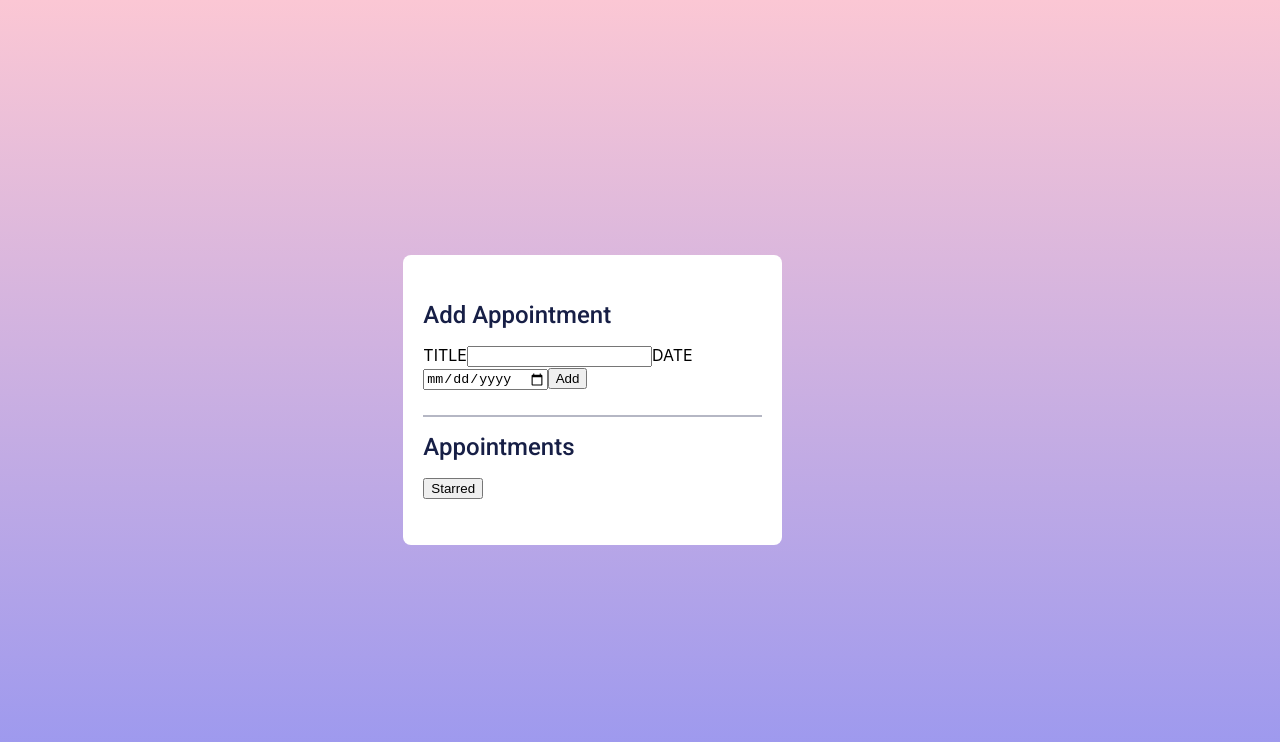
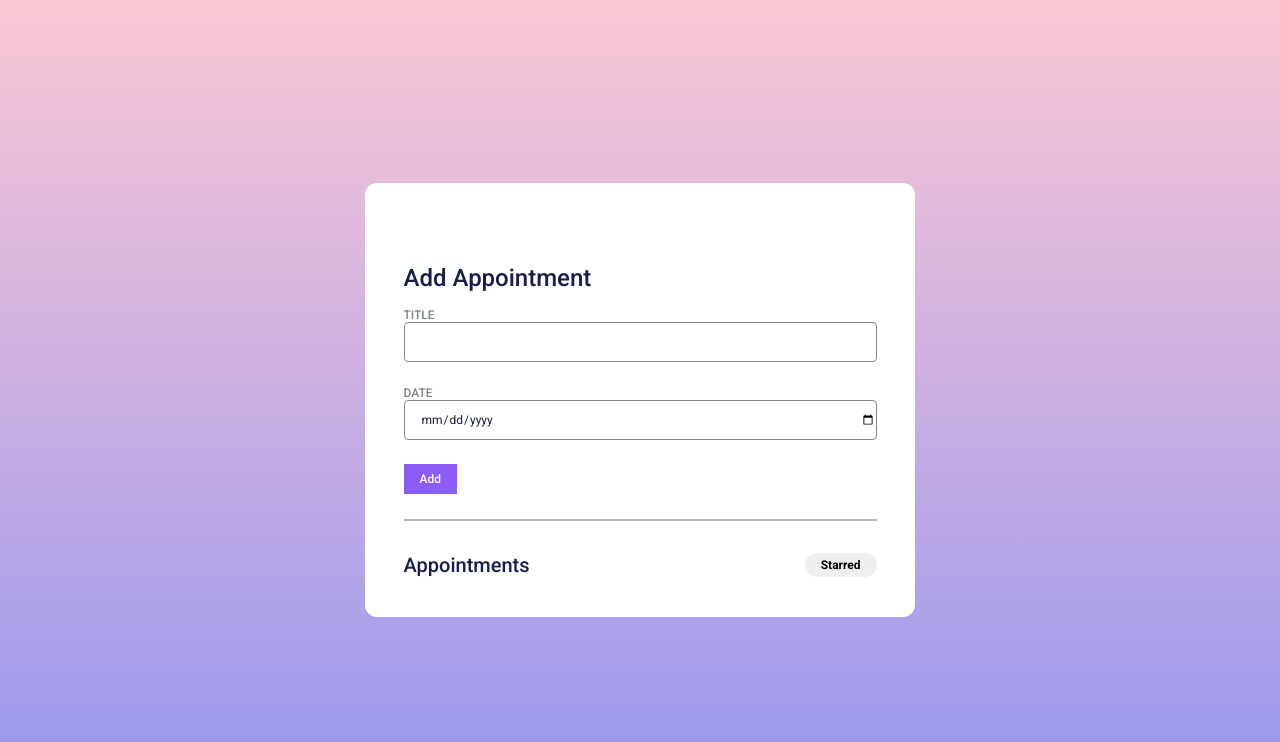
Before and after one commit to vineethsankre/Appointments-App, a React (Create React App) app: page / in a window 1280 px wide. Shown: the top 742 px of the page. Built offline with nearby package versions, Linux system fonts and the light colour scheme; a web font is replaced by a local one.

Commit message:
Appointments.js modified

```diff
--- a/src/components/Appointments/index.css
+++ b/src/components/Appointments/index.css
@@ -6,19 +6,67 @@
   justify-content: center;
   align-items: center;
 }
+.responsive-container {
+  background-color: #fff;
+  display: flex;
+  justify-content: center;
+  align-items: center;
+  width: 85%;
+  border-radius: 12px;
+  max-width: 550px;
+}
 .appointment-container {
-  background-color: #fff;
-  border-radius: 8px;
-  width: 80%;
-  padding: 30px 20px;
+  display: flex;
+  flex-direction: column;
+  align-items: center;
+  justify-content: center;
+  width: 86%;
+  max-width: 972px;
+}
+.add-appointment-container {
+  display: flex;
+  justify-content: space-between;
+  width: 100%;
+  margin-top: 64px;
+}
+.form {
+  display: flex;
+  flex-direction: column;
+  width: 100%;
+}
+.label {
+  color: #7e858e;
+  font-size: 12px;
+  font-family: 'Roboto';
+  font-weight: 500;
+}
+.input {
+  color: #171f46;
+  font-family: 'Roboto';
+  font-size: 12px;
+  border: 1px solid #7e858e;
+  border-radius: 4px;
+  height: 40px;
+  padding-left: 16px;
+  padding-top: 8px;
+  padding-bottom: 8px;
+  margin-bottom: 24px;
+  outline: none;
+}
+.add-button {
+  align-self: flex-start;
+  background-color: #8b5cf6;
+  color: #fff;
+  font-family: 'Roboto';
+  font-size: 12px;
+  font-weight: 500;
+  border: none;
+  padding: 8px 16px;
+  outline: none;
+  cursor: pointer;
 }
 .image {
   display: none;
-}
-.input-container {
-  display: flex;
-  flex-direction: column;
-  margin-bottom: 12px;
 }
 
 .title {
@@ -31,26 +79,43 @@
   width: 100%;
   border: 1px solid #b5b7c4;
   margin-top: 25px;
+  margin-bottom: 32px;
 }
-.appointment-button-container {
+.header-with-filter-container {
   display: flex;
   flex-direction: row;
   justify-content: space-between;
-  align-items: center;
+  align-self: stretch;
 }
 .appointments-heading {
-  font-size: 24px;
+  font-size: 20px;
   font-family: 'Roboto';
   color: #171f46;
   font-weight: 500;
+  margin: 0;
 }
 .starred-btn {
-  background-color: transparent;
-  border: 1px solid #9897f0;
-  border-radius: 14px;
+  border-radius: 25px;
   font-size: 12px;
   font-family: 'Roboto';
+  padding: 4px 16px;
+  font-weight: 600;
+  border: none;
+  outline: none;
+}
+.filter-filled {
+  color: #fff;
+  background-color: #9897f0;
+}
+.filter-empty {
   color: #9897f0;
-  padding: 4px 10px;
-  font-weight: 500;
+  background-color: white;
+  border: 1px solid #9897f0;
 }
+.appointments-list {
+  display: flex;
+  flex-direction: column;
+  width: 100%;
+  padding: 0;
+  margin-top: 24px;
+}
--- a/src/components/Appointments/index.js
+++ b/src/components/Appointments/index.js
@@ -77,13 +77,13 @@ class Appointments extends Component {
         <div className="responsive-container">
           <div className="appointment-container">
             <div className="add-appointment-container">
-              <form onSubmit={this.onAddAppointment}>
+              <form className="form" onSubmit={this.onAddAppointment}>
                 <h1 className="title">Add Appointment</h1>
                 <label className="label" htmlFor="title">
                   TITLE
                 </label>
                 <input
-                  className="title-input"
+                  className="input"
                   type="text"
                   id="title"
                   value={titleInput}
@@ -93,7 +93,7 @@ class Appointments extends Component {
                   DATE
                 </label>
                 <input
-                  className="date-input"
+                  className="input"
                   type="date"
                   id="date"
                   value={dateInput}
@@ -113,14 +113,14 @@ class Appointments extends Component {
             <div className="header-with-filter-container">
               <h1 className="appointments-heading">Appointments</h1>
               <button
-                className={filterClassName}
+                className={`starred-btn ${filterClassName}`}
                 type="button"
                 onClick={this.onFilter}
               >
                 Starred
               </button>
             </div>
-            <ul className="appointment-list">
+            <ul className="appointments-list">
               {filteredAppointmentsList.map(eachAppointment => (
                 <AppointmentItem
                   key={eachAppointment.id}
```
Also changed, not shown: .projectConfig.json.
